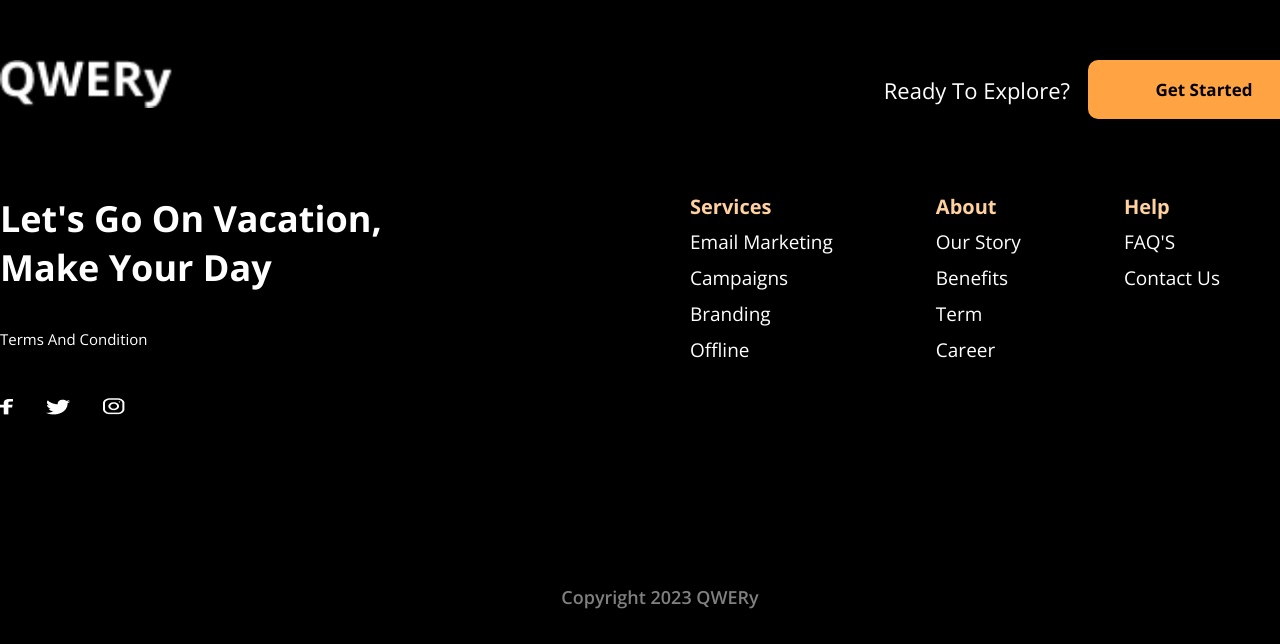
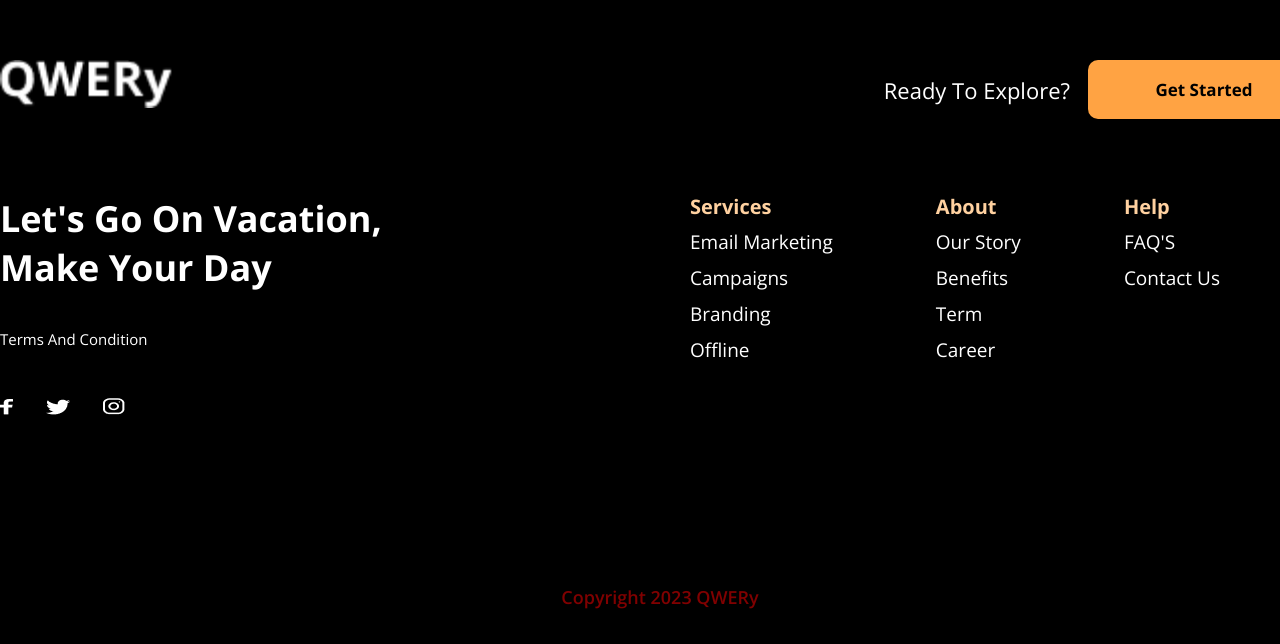
Before and after one commit to iyiu9afir/Qwery, a plain HTML site: page index.html in a window 1280 px wide. Shown: the part 4687-5331 px from the top of the page. Drawn offline with nearby package versions, Linux system fonts and the light colour scheme.

Commit message:
push check

```diff
--- a/css/style.css
+++ b/css/style.css
@@ -337,7 +337,8 @@ li {
 #footer .container .footer-copyright p {
     font-size: 18px;
     font-weight: 600;
-    color: #ffffff;
+    /* color: #ffffff; */
+    color: red;
     opacity: 50%;
     text-transform: capitalize;
 }
```
